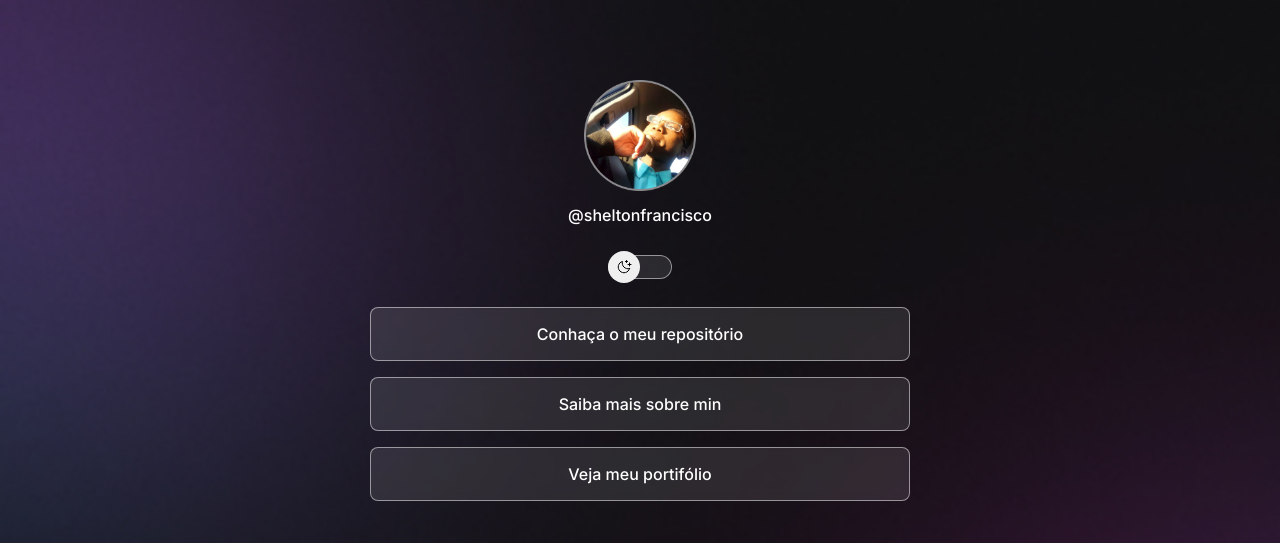
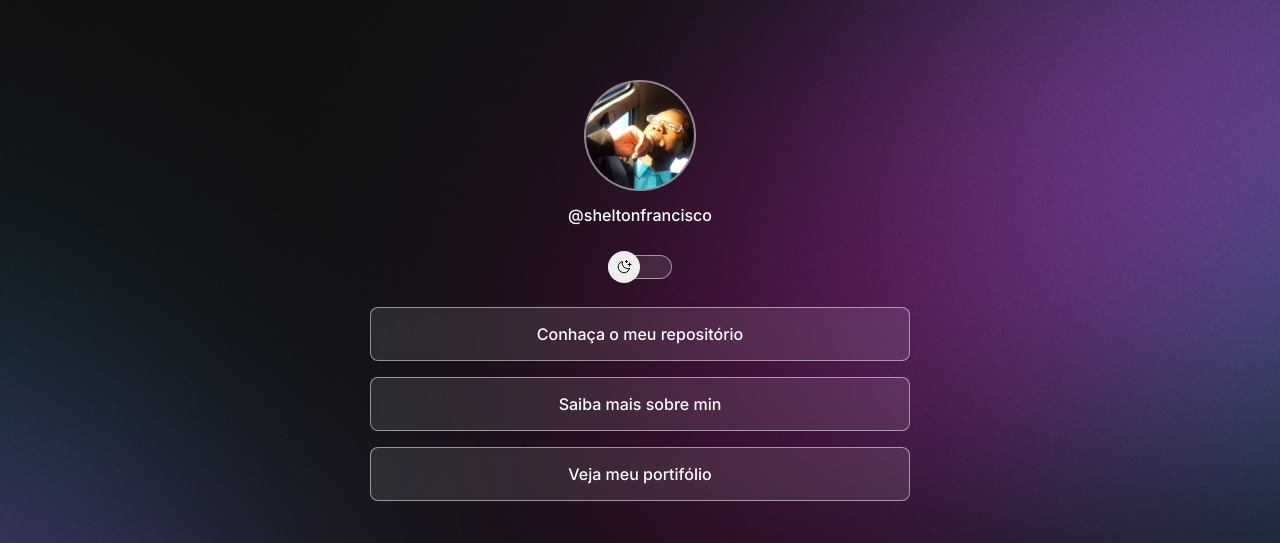
Before and after one commit to SheltonFr/devlinks, a plain HTML site: page index.html in a window 1280 px wide. Shown: the top 543 px of the page. Drawn offline with nearby package versions, Linux system fonts and the light colour scheme.

Commit message:
feat: chage bg at desktop siz

```diff
--- a/style.css
+++ b/style.css
@@ -50,6 +50,7 @@ body * {
 
 #container {
   width: 100%;
+  min-width: 320px;
   max-width: 588px;
   margin: 56px auto 0; /* top sides bottom*/
   padding: 0 24px;
@@ -180,3 +181,13 @@ body * {
   cursor: pointer;
   text-decoration: underline;
 }
+
+@media (min-width: 700px) {
+  :root{
+    --bg-url: url(./assets/bg-desktop.jpg);
+  }
+
+  .light {
+    --bg-url: url(./assets/bg-desktop-light.jpg);
+  }
+}
```
